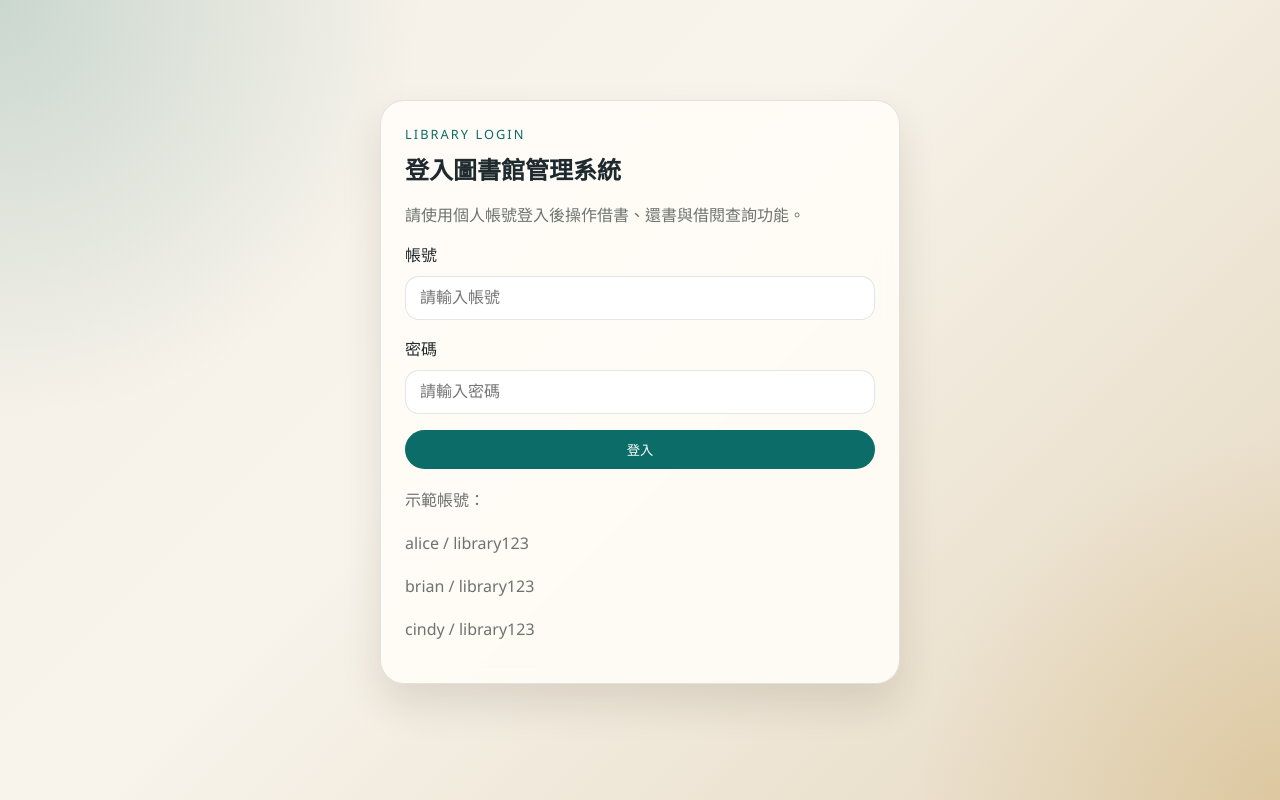
After one commit to yellowhite036/book_system, a Django app: page /login/ in a window 1280 px wide. The commit adds this page. Run offline with Django 5.2, Linux system fonts and the light colour scheme.

Commit message:
feat: Implement user authentication and enhance library management features
- Added authentication for LibraryUser model with a OneToOne relationship to Django's User model.
- Implemented login and logout views with session management.
- Improved frontend to manage user state and display current user information.
- Added login page with error handling and example credentials.
- Created migration for the new auth_user field in LibraryUser model.

```diff
--- a/library/chatbot.py
+++ b/library/chatbot.py
@@ -24,8 +24,8 @@ KNOWLEDGE_BASE = [
     },
     {
         "title": "系統功能",
-        "content": "這個系統可以查看書單、切換使用者、借書、還書、查看借閱期限，並提供簡易客服 chatbot 問答。",
-        "keywords": ["功能", "系統", "chatbot", "客服", "rag", "llm"],
+        "content": "這個系統可以查看書單、登入個人帳號、借書、還書、查看借閱期限，並提供簡易客服 chatbot 問答。",
+        "keywords": ["功能", "系統", "chatbot", "客服", "rag", "llm", "登入"],
     },
 ]
 
@@ -71,7 +71,8 @@ def build_chatbot_reply(message, user=None):
         responses.append("我先根據目前系統資料回答你。")
 
     loan_keywords = ["我的", "借閱", "借書", "還書", "到期", "逾期", "my", "loan", "due", "overdue", "return"]
-    if user and any(keyword in message.lower() or keyword in message for keyword in loan_keywords):
+    lowered_message = message.lower()
+    if user and any(keyword in message or keyword in lowered_message for keyword in loan_keywords):
         active_loans = Loan.objects.select_related("book").filter(user=user, returned_at__isnull=True)
         if active_loans.exists():
             today = timezone.localdate()
@@ -82,7 +83,7 @@ def build_chatbot_reply(message, user=None):
         else:
             responses.append(f"{user.name} 目前沒有尚未歸還的書籍。")
 
-    if any(keyword in message.lower() for keyword in ["rag", "llm", "chatbot"]):
+    if any(keyword in lowered_message for keyword in ["rag", "llm", "chatbot"]):
         responses.append("目前這是簡化版的 RAG 風格客服，先用知識庫檢索加上借閱資料回覆。若需要，也可以再接真正的 LLM API。")
 
     return "\n".join(responses)
--- a/library/serializers.py
+++ b/library/serializers.py
@@ -3,11 +3,13 @@ from rest_framework import serializers
 from .models import Book, LibraryUser, Loan
 
 
-# 將 LibraryUser 模型資料轉成 API 可回傳的 JSON 格式。
+# 將目前登入的圖書館使用者資料轉成 API 可回傳的 JSON 格式。
 class LibraryUserSerializer(serializers.ModelSerializer):
+    username = serializers.CharField(source="auth_user.username", read_only=True)
+
     class Meta:
         model = LibraryUser
-        fields = ["id", "name", "email"]
+        fields = ["id", "name", "email", "username"]
 
 
 # 將 Book 模型資料轉成 API 可回傳的 JSON 格式。
--- a/library/urls.py
+++ b/library/urls.py
@@ -6,7 +6,9 @@ from . import views
 # 定義圖書館模組的頁面與 API 路由。
 urlpatterns = [
     path("", views.index, name="index"),
-    path("api/users/", views.user_list, name="user-list"),
+    path("login/", views.login_view, name="login"),
+    path("logout/", views.logout_view, name="logout"),
+    path("api/me/", views.current_user, name="current-user"),
     path("api/books/", views.book_list, name="book-list"),
     path("api/loans/", views.loan_list, name="loan-list"),
     path("api/borrow/", views.borrow_book, name="borrow-book"),
--- a/library/views.py
+++ b/library/views.py
@@ -1,7 +1,11 @@
 from datetime import timedelta
 
+from django.contrib.auth import authenticate, login, logout
+from django.contrib.auth.decorators import login_required
 from django.db import transaction
-from django.shortcuts import get_object_or_404, render
+from django.http import HttpResponseRedirect
+from django.shortcuts import get_object_or_404, redirect, render
+from django.urls import reverse
 from django.utils import timezone
 from rest_framework import status
 from rest_framework.decorators import api_view
@@ -12,39 +16,79 @@ from .models import Book, LibraryUser, Loan
 from .serializers import BookSerializer, LibraryUserSerializer, LoanSerializer
 
 
+# 取得目前登入者對應的圖書館使用者資料。
+def get_current_library_user(request):
+    if not request.user.is_authenticated:
+        return None
+    return LibraryUser.objects.filter(auth_user=request.user).first()
+
+
+# 顯示登入頁面，已登入者直接進入首頁。
+def login_view(request):
+    if request.user.is_authenticated:
+        return redirect("index")
+
+    error_message = ""
+    if request.method == "POST":
+        username = request.POST.get("username", "").strip()
+        password = request.POST.get("password", "")
+        user = authenticate(request, username=username, password=password)
+        if user is not None:
+            login(request, user)
+            return redirect("index")
+        error_message = "帳號或密碼錯誤，請重新輸入。"
+
+    return render(request, "library/login.html", {"error_message": error_message})
+
+
+# 登出目前使用者並返回登入頁面。
+@login_required
+def logout_view(request):
+    logout(request)
+    return HttpResponseRedirect(reverse("login"))
+
+
 # 顯示系統首頁的單頁式操作介面。
+@login_required
 def index(request):
     return render(request, "library/index.html")
 
 
+# 回傳目前登入的圖書館使用者資料。
 @api_view(["GET"])
-# 回傳所有使用者，讓前端可以選擇目前操作的借閱者。
-def user_list(request):
-    users = LibraryUser.objects.all().order_by("name")
-    return Response(LibraryUserSerializer(users, many=True).data)
+def current_user(request):
+    user = get_current_library_user(request)
+    if user is None:
+        return Response({"detail": "請先登入。"}, status=status.HTTP_401_UNAUTHORIZED)
+    return Response(LibraryUserSerializer(user).data)
 
 
+# 回傳完整書單資料。
 @api_view(["GET"])
-# 回傳完整書單資料。
 def book_list(request):
+    if not request.user.is_authenticated:
+        return Response({"detail": "請先登入。"}, status=status.HTTP_401_UNAUTHORIZED)
     books = Book.objects.all().order_by("title")
     return Response(BookSerializer(books, many=True).data)
 
 
+# 回傳目前登入者自己的借閱紀錄。
 @api_view(["GET"])
-# 回傳借閱紀錄，也支援依使用者篩選。
 def loan_list(request):
-    loans = Loan.objects.select_related("user", "book").all()
-    user_id = request.GET.get("user_id")
-    if user_id:
-        loans = loans.filter(user_id=user_id)
+    user = get_current_library_user(request)
+    if user is None:
+        return Response({"detail": "請先登入。"}, status=status.HTTP_401_UNAUTHORIZED)
+    loans = Loan.objects.select_related("user", "book").filter(user=user)
     return Response(LoanSerializer(loans, many=True).data)
 
 
+# 建立借閱紀錄，並同步扣除可借數量。
 @api_view(["POST"])
-# 建立借閱紀錄，並同步扣除可借數量。
 def borrow_book(request):
-    user = get_object_or_404(LibraryUser, pk=request.data.get("user_id"))
+    user = get_current_library_user(request)
+    if user is None:
+        return Response({"detail": "請先登入。"}, status=status.HTTP_401_UNAUTHORIZED)
+
     book = get_object_or_404(Book, pk=request.data.get("book_id"))
 
     # 使用交易機制，確保借閱紀錄與庫存更新同時成功。
@@ -67,10 +111,18 @@ def borrow_book(request):
     )
 
 
+# 將借閱標記為已歸還，並恢復一本可借館藏。
 @api_view(["POST"])
-# 將借閱標記為已歸還，並恢復一本可借館藏。
 def return_book(request):
-    loan = get_object_or_404(Loan.objects.select_related("book", "user"), pk=request.data.get("loan_id"))
+    user = get_current_library_user(request)
+    if user is None:
+        return Response({"detail": "請先登入。"}, status=status.HTTP_401_UNAUTHORIZED)
+
+    loan = get_object_or_404(
+        Loan.objects.select_related("book", "user"),
+        pk=request.data.get("loan_id"),
+        user=user,
+    )
     if loan.returned_at:
         return Response({"detail": "這筆借閱已經完成歸還。"}, status=status.HTTP_400_BAD_REQUEST)
 
@@ -89,13 +141,12 @@ def return_book(request):
     )
 
 
+# 將使用者訊息交給 chatbot 邏輯處理，並回傳回答內容。
 @api_view(["POST"])
-# 將使用者訊息交給 chatbot 邏輯處理，並回傳回答內容。
 def chatbot(request):
-    user = None
-    user_id = request.data.get("user_id")
-    if user_id:
-        user = LibraryUser.objects.filter(pk=user_id).first()
+    user = get_current_library_user(request)
+    if user is None:
+        return Response({"detail": "請先登入。"}, status=status.HTTP_401_UNAUTHORIZED)
 
     reply = build_chatbot_reply(request.data.get("message"), user=user)
     return Response({"reply": reply})
--- a/static/library/style.css
+++ b/static/library/style.css
@@ -65,6 +65,12 @@ h1, h2 {
 .hero-copy,
 .muted-text {
     color: var(--muted);
+}
+
+.hero-user-name {
+    margin: 8px 0 12px;
+    font-size: 1.2rem;
+    font-weight: 700;
 }
 
 .hero-panel {
@@ -226,6 +232,38 @@ button:disabled {
     border-radius: 18px;
 }
 
+.login-shell {
+    min-height: 100vh;
+    display: flex;
+    align-items: center;
+}
+
+.login-card {
+    width: min(520px, 100%);
+    margin: 0 auto;
+}
+
+.login-form {
+    display: grid;
+    gap: 10px;
+}
+
+.login-form input {
+    width: 100%;
+    padding: 12px 14px;
+    border-radius: 14px;
+    border: 1px solid var(--line);
+    background: white;
+    font-size: 1rem;
+    margin-bottom: 6px;
+}
+
+.login-hint {
+    margin-top: 18px;
+    color: var(--muted);
+    line-height: 1.7;
+}
+
 @media (max-width: 900px) {
     .hero-card,
     .dashboard-grid,
--- /dev/null
+++ b/templates/library/login.html
@@ -0,0 +1,40 @@
+<!DOCTYPE html>
+<html lang="zh-Hant">
+<head>
+    <meta charset="UTF-8">
+    <meta name="viewport" content="width=device-width, initial-scale=1.0">
+    <title>登入圖書館系統</title>
+    <link rel="stylesheet" href="/static/library/style.css?v=20260426b">
+</head>
+<body>
+    <main class="page-shell login-shell">
+        <section class="card login-card">
+            <p class="eyebrow">Library Login</p>
+            <h1>登入圖書館管理系統</h1>
+            <p class="hero-copy">請使用個人帳號登入後操作借書、還書與借閱查詢功能。</p>
+
+            {% if error_message %}
+            <div class="message bot">{{ error_message }}</div>
+            {% endif %}
+
+            <form method="post" class="login-form">
+                {% csrf_token %}
+                <label for="username">帳號</label>
+                <input id="username" name="username" type="text" placeholder="請輸入帳號" required>
+
+                <label for="password">密碼</label>
+                <input id="password" name="password" type="password" placeholder="請輸入密碼" required>
+
+                <button type="submit">登入</button>
+            </form>
+
+            <div class="login-hint">
+                <p>示範帳號：</p>
+                <p>alice / library123</p>
+                <p>brian / library123</p>
+                <p>cindy / library123</p>
+            </div>
+        </section>
+    </main>
+</body>
+</html>
```
Also changed, not shown: library/admin.py (+5 -5 lines), library/management/commands/seed_library.py (+25 -9 lines), library/models.py (+9 -1 lines), library/tests.py (+7 -1 lines), static/library/app.js (+81 -197 lines), templates/library/index.html (+13 -13 lines), library/migrations/0002_libraryuser_auth_user.py (added).
